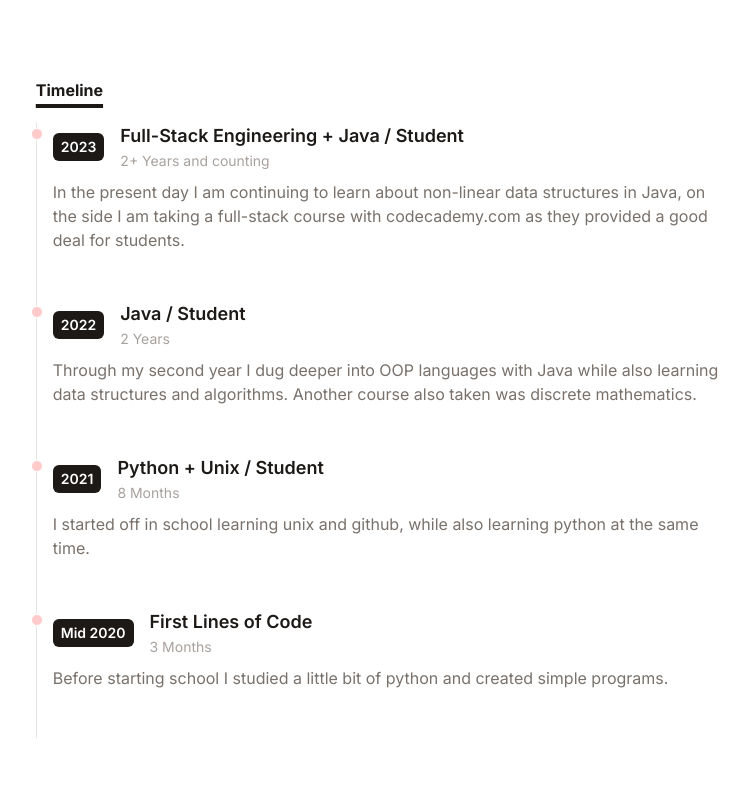
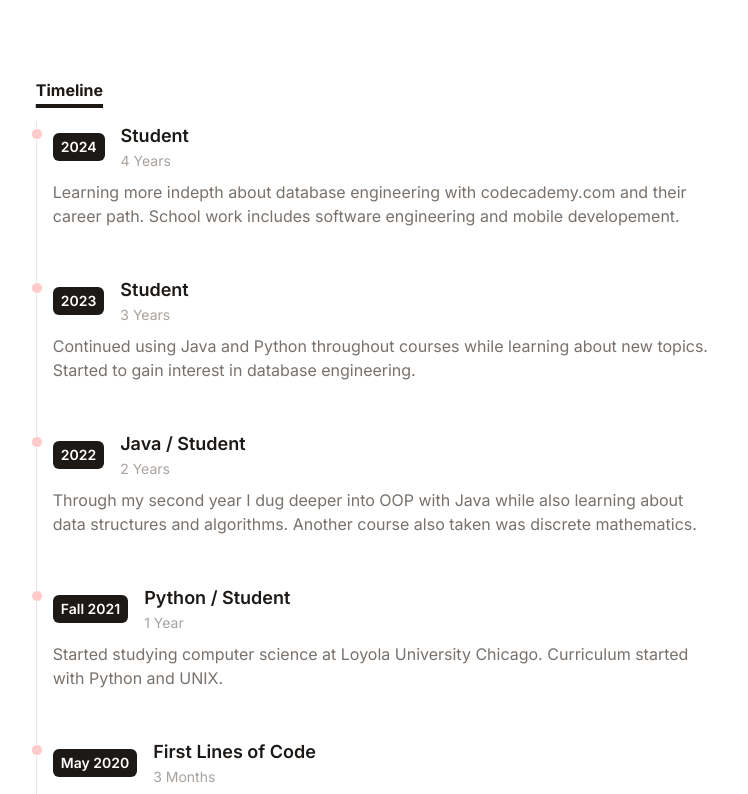
Before and after one commit to maxSimmer/maximilliansimmer.com, a React (Vite) app: page / in a window 1280 px wide. Shown: the part 966-1760 px from the top of the page, without its empty margins (262-1010 px from the left). Built offline with nearby package versions, Linux system fonts and the light colour scheme.

Commit message:
update timeline 2024

```diff
--- a/src/data/timeline.js
+++ b/src/data/timeline.js
@@ -1,10 +1,20 @@
 export default [
+
+    {
+        year: '2024',
+        title: 'Student',
+        duration: "4 Years",
+        details:
+            'Learning more indepth about database engineering with codecademy.com and their career path. \n School work includes software engineering and mobile developement.',
+
+    },
+
     {
         year: '2023',
-        title: 'Full-Stack Engineering + Java / Student',
-        duration: "2+ Years and counting",
+        title: 'Student',
+        duration: "3 Years",
         details:
-            'In the present day I am continuing to learn about non-linear data structures in Java, \non the side I am taking a full-stack course with codecademy.com as they provided a good deal for students.',
+            'Continued using Java and Python throughout courses while learning about new topics. \n Started to gain interest in database engineering.',
 
     },
 
@@ -13,25 +23,25 @@ export default [
         title: 'Java / Student',
         duration: "2 Years",
         details:
-            'Through my second year I dug deeper into OOP languages with Java while also learning data structures and algorithms. \nAnother course also taken was discrete mathematics.',
+            'Through my second year I dug deeper into OOP with Java while also learning about data structures and algorithms. \nAnother course also taken was discrete mathematics.',
 
     },
 
     {
-        year: '2021',
-        title: 'Python + Unix / Student',
-        duration: "8 Months",
+        year: 'Fall 2021',
+        title: 'Python / Student',
+        duration: "1 Year",
         details:
-            'I started off in school learning unix and github, while also learning python at the same time.',
+            'Started studying computer science at Loyola University Chicago. Curriculum started with Python and UNIX.',
 
     },
 
     {
-        year: 'Mid 2020',
+        year: 'May 2020',
         title: 'First Lines of Code',
         duration: "3 Months",
         details:
-            'Before starting school I studied a little bit of python and created simple programs.',
+            'A couple months before starting university I looked into programming and learned the basics of Python',
 
     },
 
```
